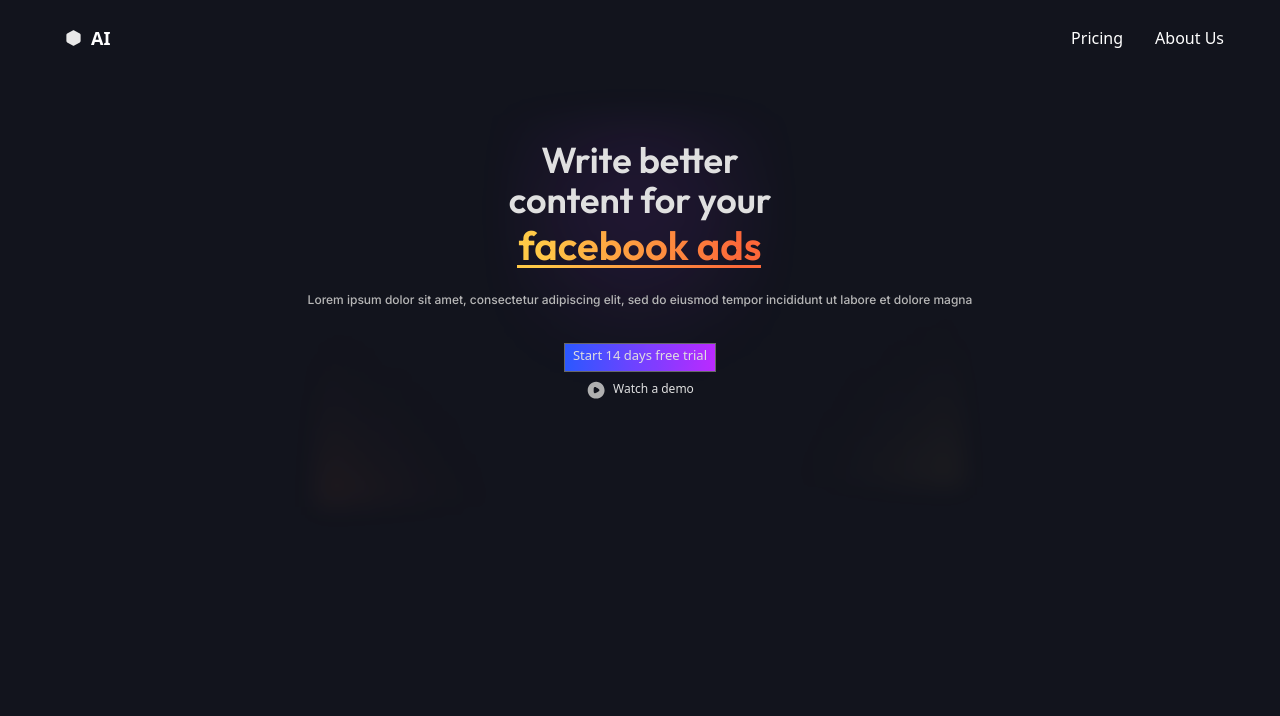
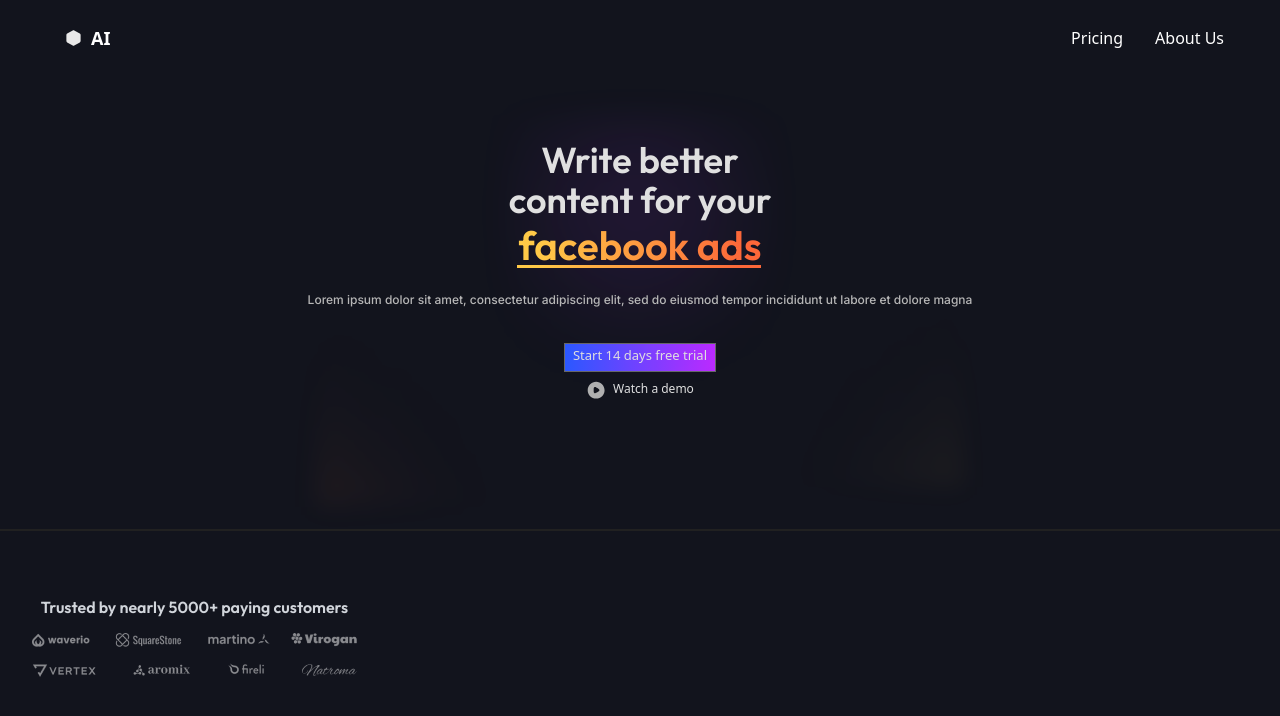
Before and after one commit to druvkotwani/Figma-to-Code, a React (Vite) app: page / in a window 1280 px wide. Shown: the top 716 px of the page. Built offline with nearby package versions, Linux system fonts and the light colour scheme.

Commit message:
TrustedBy section

```diff
--- a/src/App.jsx
+++ b/src/App.jsx
@@ -1,11 +1,13 @@
 import Navbar from "./components/Navbar";
 import "./App.css";
 import Hero from "./components/Hero";
+import TrustedBy from "./components/TrustedBy";
 export default function App() {
   return (
     <>
       <Navbar />
       <Hero />
+      <TrustedBy />
     </>
   )
 }
--- /dev/null
+++ b/src/components/TrustedBy.jsx
@@ -0,0 +1,18 @@
+import React from 'react'
+
+const TrustedBy = () => {
+    return (
+        <div className='border-t-[2px] border-[#212121] mt-16'>
+            <div className='inline-flex flex-col justify-center items-center gap-[14px] mt-16 px-8'>
+                <h1 className='text-gray-300 text-center font-[Outfit] font-semibold text-base'>
+                    Trusted by nearly 5000+ paying customers
+                </h1>
+                <img src='/assets/logos.png' />
+
+            </div>
+
+        </div>
+    )
+}
+
+export default TrustedBy
```
Also changed, not shown: public/assets/logos.png (added).
